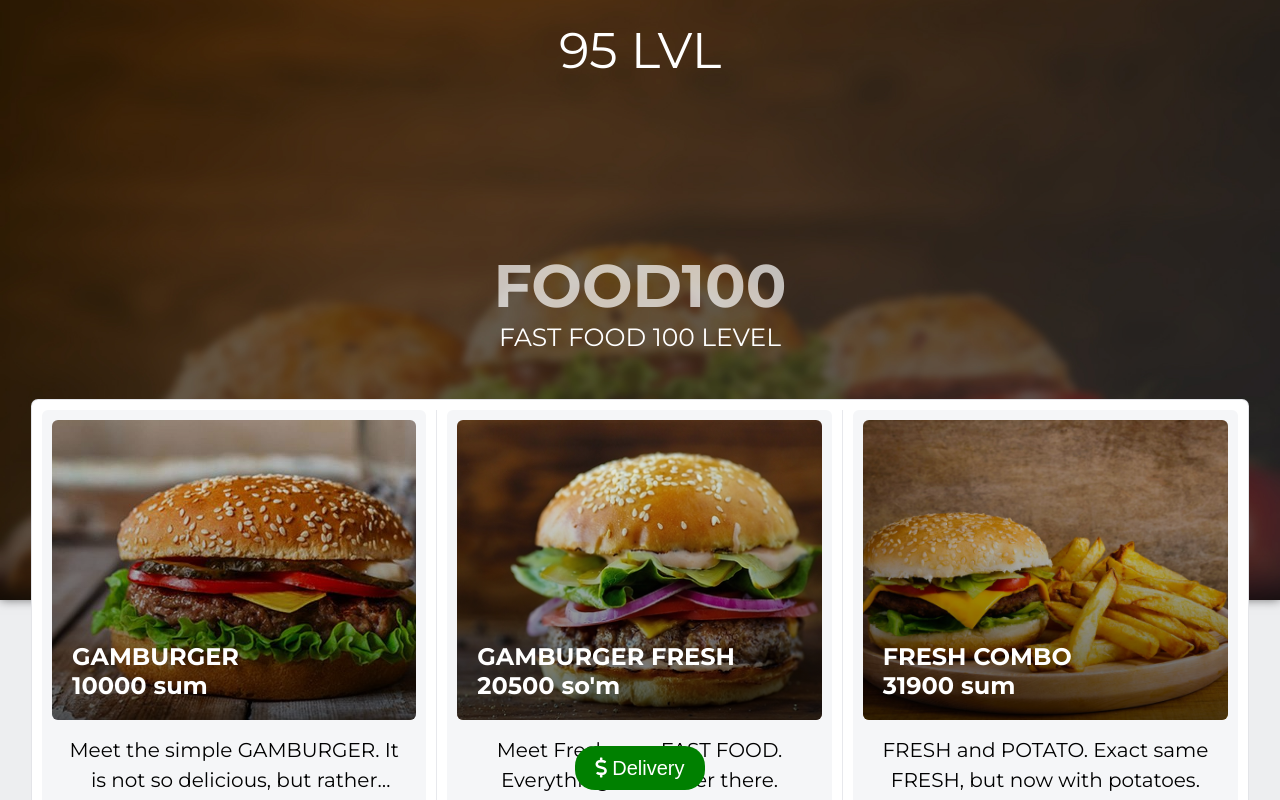
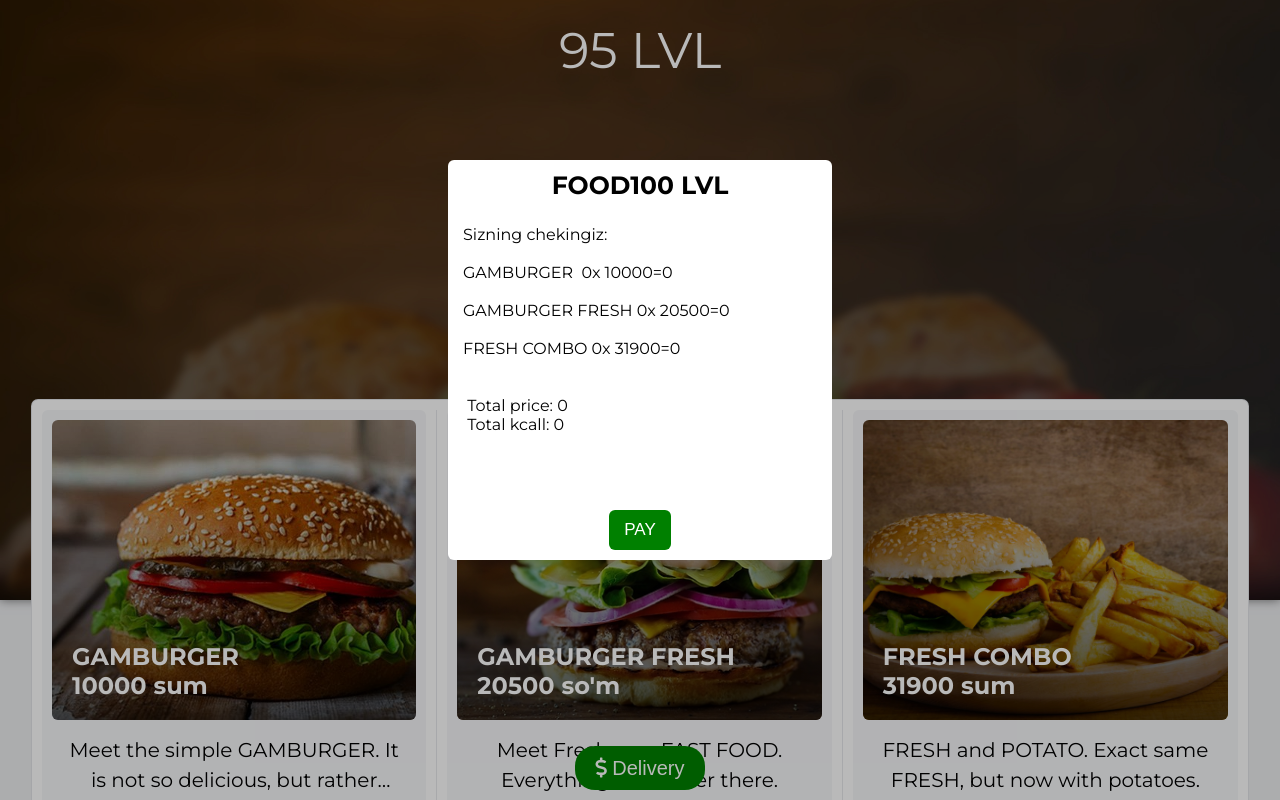
Before and after one commit to temur09/BURGER, a plain HTML site: page index.html in a window 1280 px wide. Both pictures are taken after a click on the button "Delivery". Shown: the top 800 px of the page. Drawn offline with Linux system fonts and the light colour scheme; files whose address does not match are found by name.

Commit message:
burger sayti

```diff
--- a/script.js
+++ b/script.js
@@ -4,10 +4,10 @@ const food = {
         price: 10000,
         amout: 0,
         kcall: 500,
-        get calcSum (){
+        get calcSum() {
             return this.amout * this.price
         },
-        get kcallSum (){
+        get kcallSum() {
             return this.amout * this.kcall
         },
     },
@@ -16,10 +16,10 @@ const food = {
         price: 20500,
         amout: 0,
         kcall: 700,
-        get calcSum(){
+        get calcSum() {
             return this.amout * this.price
         },
-        get kcallSum(){
+        get kcallSum() {
             return this.amout * this.kcall
         },
     },
@@ -28,10 +28,10 @@ const food = {
         price: 31900,
         amout: 0,
         kcall: 800,
-        get calcSum(){
+        get calcSum() {
             return this.amout * this.price
         },
-        get kcallSum(){
+        get kcallSum() {
             return this.amout * this.kcall
         },
     },
@@ -56,7 +56,7 @@ function prepare(item) {
     let count = food[parentId].amout
     console.log(count)
 
-    if (sym == '+' && count<=100) {
+    if (sym == '+' && count <= 100) {
         count++
     } else if (sym == '-' && count > 0) {
         count--
@@ -69,35 +69,35 @@ function prepare(item) {
 
 
 
-const headerTimer= document.querySelector('.header__timer span')
+const headerTimer = document.querySelector('.header__timer span')
 
-let lvl =headerTimer.innerHTML=0
-function str(lvl=0) {
+let lvl = headerTimer.innerHTML = 0
+function str(lvl = 0) {
     lvl++
 
     if (lvl <= 50) {
         setTimeout(() => {
             str(lvl)
             console.log(lvl)
-            headerTimer.innerHTML=0+lvl
+            headerTimer.innerHTML = 0 + lvl
         }, 1);
-    }else if (lvl <= 70) {
+    } else if (lvl <= 70) {
         setTimeout(() => {
             str(lvl)
             console.log(lvl)
-            headerTimer.innerHTML=0+lvl
+            headerTimer.innerHTML = 0 + lvl
         }, 10);
-    }else if (lvl <= 90) {
+    } else if (lvl <= 90) {
         setTimeout(() => {
             str(lvl)
             console.log(lvl)
-            headerTimer.innerHTML=0+lvl
+            headerTimer.innerHTML = 0 + lvl
         }, 100);
-    }else if (lvl <= 100) {
+    } else if (lvl <= 100) {
         setTimeout(() => {
             str(lvl)
             console.log(lvl)
-            headerTimer.innerHTML=0+lvl
+            headerTimer.innerHTML = 0 + lvl
         }, 1000);
     }
 }
@@ -119,3 +119,40 @@ str()
 // let a =20;
 
 // var b =10;
+
+const receipt = document.querySelector('.receipt')
+const receiptWindow = document.querySelector('.receipt__window')
+const receiptWindowOut = document.querySelector('.receipt__window-out')
+const receiptWindowBtn = document.querySelector('.receipt__window-btn')
+const addCart = document.querySelector('.addCart')
+
+console.log(addCart)
+
+addCart.addEventListener('click', function () {
+    receipt.style.display = 'block'
+    receiptWindow.style.top = '20%'
+    setTimeout(() => {
+        receipt.style.opacity = 1
+    }, 100);
+    let menu = "Sizning chekingiz: \n\n";
+    let totalPrise = 0;
+    let totalKcall = 0;
+
+    for (const key in food) {
+        menu = menu + `${food[key].name} ${food[key].amout}x ${food[key].price}=${food[key].calcSum}\n \n`
+        totalPrise = totalPrise + food[key].calcSum
+        totalKcall = totalKcall + food[key].kcallSum
+    }
+    receiptWindowOut.innerHTML = `${menu} \n Total price: ${totalPrise} \n Total kcall: ${totalKcall}`
+})
+
+receiptWindowBtn.addEventListener('click',function (e) {
+    location.reload()
+    if (e.target) {
+        receiptWindow.style.top ="-100%"
+        setTimeout(() => {
+            receipt.style.display ='none'
+            receipt.style.opacity ='0'
+        }, 500);
+    }
+})
--- a/style/style.css
+++ b/style/style.css
@@ -288,6 +288,7 @@ a {
     align-items: center;
     transition: 0.5s;
     top: -100%;
+    left: 35%;
     position: absolute;
 }
 .receipt__window-out {
```
